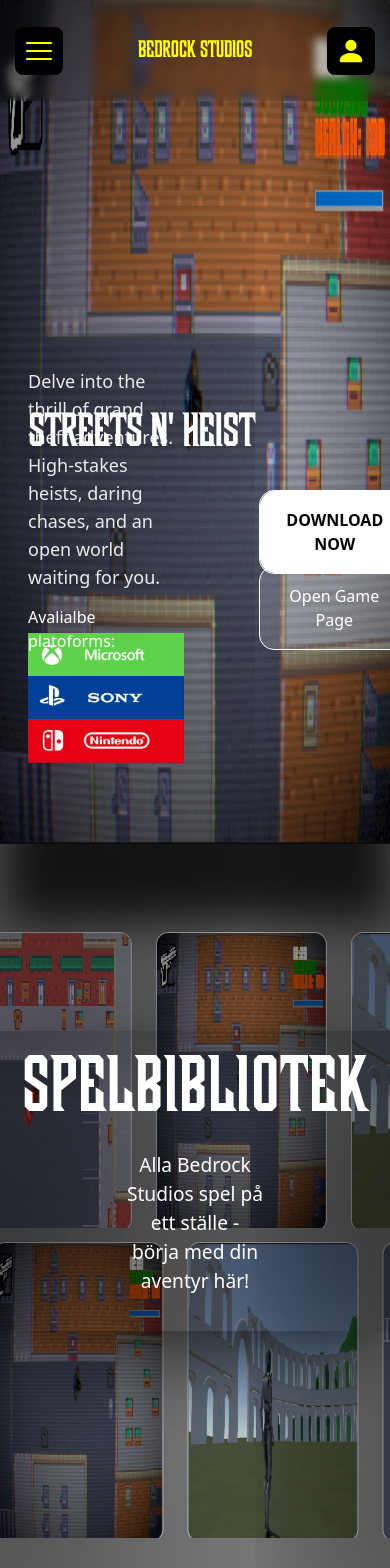
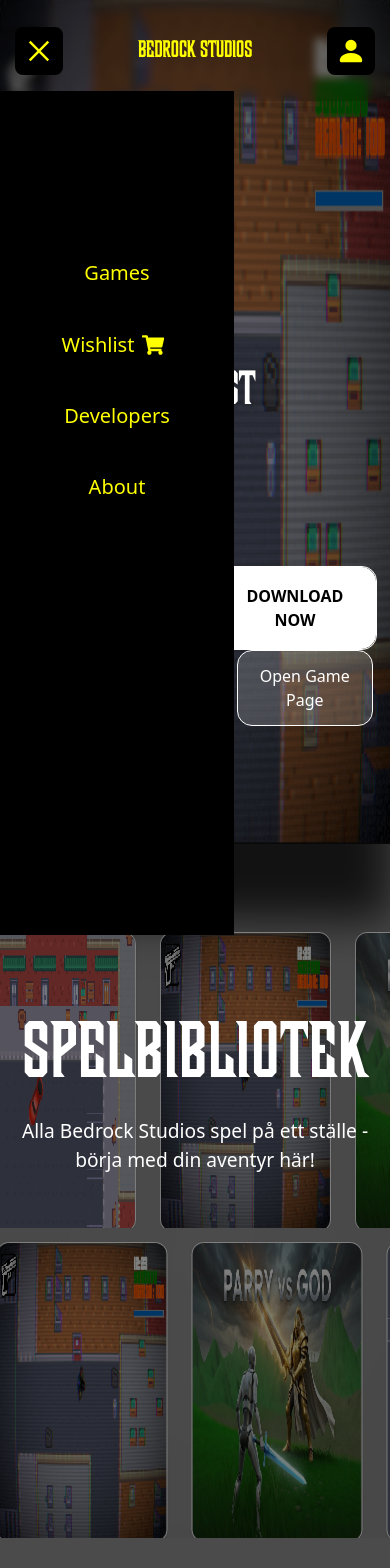
Before and after one commit to darkokitanoski-blip/Bedrock-Studios, a React (Vite) app in the folder Frontend/: page / in a window 390 px wide. Shown: the top 1568 px of the page. Built offline with nearby package versions, Linux system fonts and the light colour scheme.

Commit message:
resposnive design

```diff
--- a/Frontend/src/components/AutoCarousel.tsx
+++ b/Frontend/src/components/AutoCarousel.tsx
@@ -46,7 +46,7 @@
               <Card className="GameDisplayed relative">
 
                 <CardContent className="flex aspect-square items-center justify-center p-0 m-0">
-                  <img src="../public/MAYOgame.png" alt="" className="h-full" />
+                  <img src="../public/image_1.jpg" alt="" className="h-full" />
                 </CardContent>
               </Card>
             </div>
@@ -66,7 +66,7 @@
               <Card className="GameDisplayed relative">
 
                 <CardContent className="flex aspect-square items-center justify-center p-0 m-0">
-                  <img src="../public/MAYOgame.png" alt="" className="h-full" />
+                  <img src="../public/mayogame3.png" alt="" className="h-full" />
                 </CardContent>
               </Card>
             </div>
@@ -76,7 +76,7 @@
               <Card className="GameDisplayed relative">
 
                 <CardContent className="flex aspect-square items-center justify-center p-0 m-0">
-                  <img src="../public/newpic2.png" alt="" className="h-full" />
+                  <img src="../public/wasted.png" alt="" className="h-full" />
                 </CardContent>
               </Card>
             </div>
@@ -86,7 +86,7 @@
               <Card className="GameDisplayed relative">
 
                 <CardContent className="flex aspect-square items-center justify-center p-0 m-0">
-                  <img src="../public/MAYOgame.png" alt="" className="h-full" />
+                  <img src="../public/mayogaming2.png" alt="" className="h-full" />
                 </CardContent>
               </Card>
             </div>
@@ -96,7 +96,7 @@
               <Card className="GameDisplayed relative">
 
                 <CardContent className="flex aspect-square items-center justify-center p-0 m-0">
-                  <img src="../public/Skarmbild_2026-02-09_102204.png" alt="" className="h-full" />
+                  <img src="../public/Skarmbild_2026-02-09_102104.png" alt="" className="h-full" />
                 </CardContent>
               </Card>
             </div>
@@ -107,7 +107,7 @@
               <Card className="GameDisplayed relative">
 
                 <CardContent className="flex aspect-square items-center justify-center p-0 m-0">
-                  <img src="../public/Skarmbild_2026-02-09_102204.png" alt="" className="h-full" />
+                  <img src="../public/image_1.jpg" alt="" className="h-full" />
                 </CardContent>
               </Card>
             </div>
--- a/Frontend/src/components/CarouslGames.tsx
+++ b/Frontend/src/components/CarouslGames.tsx
@@ -15,7 +15,7 @@
       opts={{
         align: "start",
       }}
-      className="w-full max-w-48 sm:max-w-xs md:max-w-sm"
+      className="w-full max-w-48 sm:max-w-xs md:max-w-sm "
       plugins={[
         Autoplay({
           delay: 5000,
@@ -23,7 +23,7 @@
       ]}
     >
       <CarouselContent>
-      <CarouselItem className="basis-1/2 lg:basis-1/3" onClick={() => window.location.href = "/streetsnheist"}>
+      <CarouselItem className="basis-1/1 flex  justify-center md:block lg:basis-1/3" onClick={() => window.location.href = "/streetsnheist"}>
         <div className="p-2">
           <Card className="relative overflow-hidden rounded-2xl group">
 
@@ -36,10 +36,10 @@
             </CardContent>
 
             {/* Gradient overlay */}
-            <div className="absolute inset-x-0 bottom-0 h-[45%] bg-gradient-to-t from-black/80 via-black/40 to-transparent opacity-0 group-hover:opacity-100 transition-opacity duration-500" />
+            <div className="absolute inset-x-0 bottom-0 h-[45%] bg-gradient-to-t from-black/80 via-black/40 to-transparent opacity-[100%] md:opacity-0  group-hover:opacity-100 transition-opacity duration-500" />
 
             {/* Text */}
-            <div className="absolute inset-x-0 bottom-0 p-5 translate-y-4 opacity-0 group-hover:translate-y-0 group-hover:opacity-100 transition-all duration-500">
+            <div className="absolute inset-x-0 bottom-5 md:bottom-0 p-5 translate-y-4 group-hover:translate-y-0 group-hover:opacity-100 transition-all duration-500 md:opacity-0">
               <h2 className="text-2xl lg:text-3xl font-semibold tracking-tight text-white">
                 Streets n Heists
               </h2>
@@ -53,23 +53,23 @@
       </CarouselItem>
 
 
-<CarouselItem className="basis-1/2 lg:basis-1/3" onClick={() => window.location.href = "/parryvsgod"}>
+<CarouselItem className="basis-1/1 flex justify-center md:block lg:basis-1/3" onClick={() => window.location.href = "/parryvsgod"}>
   <div className="p-2">
     <Card className="relative overflow-hidden rounded-2xl group">
 
       <CardContent className="p-0 aspect-square">
         <img
-          src="/mayogame3.png"
+          src="/image_1.jpg"
           alt="Streets n Heists"
           className="h-full w-full object-cover transition-transform duration-700 group-hover:scale-105"
         />
       </CardContent>
 
       {/* Gradient overlay */}
-      <div className="absolute inset-x-0 bottom-0 h-[45%] bg-gradient-to-t from-black/80 via-black/40 to-transparent opacity-0 group-hover:opacity-100 transition-opacity duration-500" />
+      <div className="absolute inset-x-0 bottom-0 h-[45%] bg-gradient-to-t from-black/80 via-black/40 to-transparent opacity-[100%] md:opacity-0  group-hover:opacity-100 transition-opacity duration-500" />
 
       {/* Text */}
-      <div className="absolute inset-x-0 bottom-0 p-5 translate-y-4 opacity-0 group-hover:translate-y-0 group-hover:opacity-100 transition-all duration-500">
+      <div className="absolute inset-x-0 bottom-5 md:bottom-0 p-5 translate-y-4 group-hover:translate-y-0 group-hover:opacity-100 transition-all duration-500 md:opacity-0">
         <h2 className="text-2xl lg:text-3xl font-semibold tracking-tight text-white">
           Parry vs God
         </h2>
@@ -81,7 +81,7 @@
     </Card>
   </div>
 </CarouselItem>
-<CarouselItem className="basis-1/2 lg:basis-1/3" onClick={() => window.location.href = "/streetsnheist"}>
+<CarouselItem className="basis-1/1 flex  justify-center md:block lg:basis-1/3" onClick={() => window.location.href = "/streetsnheist"}>
         <div className="p-2">
           <Card className="relative overflow-hidden rounded-2xl group">
 
@@ -94,10 +94,10 @@
             </CardContent>
 
             {/* Gradient overlay */}
-            <div className="absolute inset-x-0 bottom-0 h-[45%] bg-gradient-to-t from-black/80 via-black/40 to-transparent opacity-0 group-hover:opacity-100 transition-opacity duration-500" />
+            <div className="absolute inset-x-0 bottom-0 h-[45%] bg-gradient-to-t from-black/80 via-black/40 to-transparent opacity-[100%] md:opacity-0  group-hover:opacity-100 transition-opacity duration-500" />
 
             {/* Text */}
-            <div className="absolute inset-x-0 bottom-0 p-5 translate-y-4 opacity-0 group-hover:translate-y-0 group-hover:opacity-100 transition-all duration-500">
+            <div className="absolute inset-x-0 bottom-5 md:bottom-0 p-5 translate-y-4 group-hover:translate-y-0 group-hover:opacity-100 transition-all duration-500 md:opacity-0">
               <h2 className="text-2xl lg:text-3xl font-semibold tracking-tight text-white">
                 Streets n Heists
               </h2>
@@ -109,28 +109,28 @@
           </Card>
         </div>
       </CarouselItem>
-      <CarouselItem className="basis-1/2 lg:basis-1/3" onClick={() => window.location.href = "/streetsnheist"}>
+      <CarouselItem className="basis-1/1 flex justify-center md:block lg:basis-1/3" onClick={() => window.location.href = "/parryvsgod"}>
   <div className="p-2">
     <Card className="relative overflow-hidden rounded-2xl group">
 
       <CardContent className="p-0 aspect-square">
         <img
-                src="/newpic.png"
+          src="/image_1.jpg"
           alt="Streets n Heists"
           className="h-full w-full object-cover transition-transform duration-700 group-hover:scale-105"
         />
       </CardContent>
 
       {/* Gradient overlay */}
-            <div className="absolute inset-x-0 bottom-0 h-[45%] bg-gradient-to-t from-black/80 via-black/40 to-transparent opacity-0 group-hover:opacity-100 transition-opacity duration-500" />
+      <div className="absolute inset-x-0 bottom-0 h-[45%] bg-gradient-to-t from-black/80 via-black/40 to-transparent opacity-[100%] md:opacity-0  group-hover:opacity-100 transition-opacity duration-500" />
 
       {/* Text */}
-            <div className="absolute inset-x-0 bottom-0 p-5 translate-y-4 opacity-0 group-hover:translate-y-0 group-hover:opacity-100 transition-all duration-500">
+      <div className="absolute inset-x-0 bottom-5 md:bottom-0 p-5 translate-y-4 group-hover:translate-y-0 group-hover:opacity-100 transition-all duration-500 md:opacity-0">
         <h2 className="text-2xl lg:text-3xl font-semibold tracking-tight text-white">
-                Streets n Heists
+          Parry vs God
         </h2>
         <p className="text-sm text-white/70 mt-1">
-                Action · Crime · Open World
+          Action · RPG · Open World
         </p>
       </div>
 
--- a/Frontend/src/components/Header.tsx
+++ b/Frontend/src/components/Header.tsx
@@ -45,7 +45,7 @@
     className="md:hidden p-2 rounded-md hover:bg-white/10 transition"
     aria-label="Toggle menu"
   >
-    {isOpen ? <AiOutlineClose size={22} /> : <RxHamburgerMenu size={22} />}
+    {isOpen ? <RxHamburgerMenu size={22} /> : < AiOutlineClose size={22} />}
   </button>
 
   <Link
@@ -57,7 +57,7 @@
     </h1>
   </Link>
 
-  <div className="hidden w-[50%]  absolute left-[50%] -translate-[50%] top-10 justify-center md:flex">
+  <div className="block w-[50%]  absolute left-[50%] -translate-[50%] top-10 justify-center md:flex">
     <NavigationSrcBar isOpen={isOpen} />
   </div>
 
--- a/Frontend/src/components/NavigationSrcBar.tsx
+++ b/Frontend/src/components/NavigationSrcBar.tsx
@@ -26,11 +26,42 @@
   }, []);
 
   const shouldShowMenu = windowWidth > 768 || isOpen;
+  console.log(shouldShowMenu)
 
   return (
 <div className='w-full cursor-pointe '>
       {shouldShowMenu ? (
         <nav className="hidden md:flex items-center gap-8 md:justify-center text-sm font-medium text-white/80">
+          {["Games", "Whishlist", "Developers", "About"].map((item) => (
+            <a
+              key={item}
+              href={item === "Whishlist" ? "/whishlist" : "#"}
+              onClick={(e) => {
+                if (item === "Games") {
+                  e.preventDefault();
+                  document.querySelector(".carouselDiv")?.scrollIntoView({
+                    behavior: "smooth",
+                    block: "start"
+                  });
+                } else if(item === "Developers" ||item === "About") {
+                  e.preventDefault();
+                  document.querySelector("footer")?.scrollIntoView({
+                    behavior: "smooth",
+                    block: "start"
+                  });
+                }
+              }}
+              id={item}
+              className="relative group transition-colors duration-300 hover:text-white"
+            > {item === "Whishlist" ? ( <span className="whishlisticon flex items-center gap-2">  Wishlist <FaShoppingCart /> </span>
+        ) : (
+          item
+        )}
+        <span className=" absolute left-0 -bottom-1 h-[2px] w-0 bg-white transition-all duration-300 group-hover:w-full"></span>
+            </a>
+        ))}
+  </nav>
+      ) : <nav className="navbar flex flex-col items-center gap-8 md:justify-center text-sm font-medium text-white/80">
       {["Games", "Whishlist", "Developers", "About"].map((item) => (
         <a
           key={item}
@@ -63,8 +94,7 @@
           <span className="absolute left-0 -bottom-1 h-[2px] w-0 bg-white transition-all duration-300 group-hover:w-full"></span>
         </a>
       ))}
-</nav>
-      ) : null}
+    </nav>}
     </div>
   );
 };
--- a/Frontend/src/index.css
+++ b/Frontend/src/index.css
@@ -123,6 +123,9 @@
   opacity: 1;
   height: 40%;
 }
+.animate-spin {
+  animation: var(--animate-spin) /* spin 1s linear infinite */;
+}
 
 #spinner {
   color: var(--color-accent);
@@ -131,6 +134,7 @@
   transition: 100ms;
   height: 50px;
   width: 50px;
+
 }
 section h1 {
   color: var(--color-accent);
@@ -202,9 +206,11 @@
   z-index: 10;
   width: 100%;
   box-shadow: 105px 0px 150px 190px rgba(0,0,0,1) inset;
-  /* -webkit-box-shadow: 165px 48px 216px 200px rgba(0,0,0,1) inset;
-  -moz-box-shadow: 165px 48px 216px 200px rgba(0,0,0,1) inset; */
 
+}
+
+.carouselDiv  div {
+  max-width: 1400px;
 }
 
 
@@ -296,8 +302,9 @@
 
   text-align: center;
   height: 5vh;
+  width: 100%;
+
 }
-
 
 .buttons .blob-btn {
   position: relative;
@@ -370,8 +377,9 @@
   inset: 0;
   overflow: hidden;
   border-radius: 15px;
-  background: #ffffff;
+  background: white;
   z-index: -1;
+
 }
 
 .buttons .blob-btn__blobs {
@@ -441,54 +449,110 @@
 }
 
 
-@media (max-width:640px) {
-  main {
-    height: 100vh
+@media (max-width:840px) {
+
+  header div  {
+    width: 100%;
+
   }
-  main img{
-    height: 100vh
+  .navbar {
+    top: 6vh;
+    background-color: black;
+    position: absolute;
+    width: 60%;
+    flex-direction: column;
+    align-items: center;
+    padding-top: 20vh;
+    height: 100vh;
   }
-  body {
-    overflow-x: hidden
+
+
+  .navbar a {
+    width: 80%;
+    text-align: center;
+    font-size: 20px;
+    padding-bottom: 10px;
+    display: flex;
+    justify-content: center;
   }
+
+
+
+  span {
+    text-align: center;
+    left: 50%;
+
+    left: 0%;
+  }
+
 
   main .InfoDiv {
     position: absolute;
     width: 100%;
-    z-index: 100;
     height: 100%;
-    z-index: 1;
-    transform: translate(0%, -100%);
-    box-shadow: 135px -34px 41px -4px rgba(0,0,0,0.35) inset;
-  -webkit-box-shadow: 235px -94px 501px 1px rgba(0,0,0,0.45) inset;
-  -moz-box-shadow: 135px -34px 41px -4px rgba(0,0,0,0.35) inset;
-  }
-  main video {
-    height: 100vh;
-    z-index: 999;
-    display: none;
+    transform: translate(0px, -100%);
+    box-shadow: 135px -34px 41px -4px rgba(0,0,0,0.0) inset;
+  -webkit-box-shadow: 0px 0px 1px 9000px rgba(0,0,0,0.5) inset;
+  -moz-box-shadow: 135px -34px 41px -4px rgba(0,0,0,0.1) inset;
   }
   .automaticCarouselDiv {
   position: relative;
-    margin-bottom: 20vh;
+  margin-bottom: 0vh;
   padding-top: 10vh;
-
-  }
-  .buttonsOpenGame {
-    width: 150px;
-
+  background-color: red;
 }
 
 .automaticCarouselDiv .opacityShadowDiv {
   position: absolute;
   top: 0;
-    height: 135%;
+  height: 110%;
   z-index: 10;
   width: 100%;
-    box-shadow: 5px 0px 900px 90px rgba(0,0,0,0.71) inset;
-    /* -webkit-box-shadow: 165px 48px 216px 200px rgba(0,0,0,1) inset;
-    -moz-box-shadow: 165px 48px 216px 200px rgba(0,0,0,1) inset; */
+  box-shadow: 105px 0px 150px 190px rgba(0,0,0,0) inset;
 
+}
+
+  main .InfoDiv h1 {
+    bottom: 50%;
+  }
+
+  main .InfoDiv button {
+
+    padding: 13px;
+    width: 120%;
+    right: 15%;
+  }
+
+  main .InfoDiv p{
+    bottom: 28%;
+  }
+
+  main .InfoDiv img {
+    width: 60%;
+  }
+
+  body {
+    overflow-x: hidden;
+  }
+  video{
+    display: none;
+  }
+
+  .opacityShadowDiv {
+      position: absolute;
+      top: 0;
+      height: 110%;
+      z-index: 10;
+      width: 100%;
+
+      box-shadow: 5px 0px 900px 90px rgba(0,0,0,0.3) inset;
+      background-color: rgba(0, 0, 0, 0.5);
+    }
+  .automaticCarouselDiv {
+    position: relative;
+
+    box-shadow: 5px 0px 900px 0px rgba(0,0,0,0.1) inset;
+    background-color: rgba(0, 0, 0, 0.0);
   }
   .ShadowDivText {
     top: 0;
@@ -500,9 +564,12 @@
     text-align: center;
     top: 20%;
     height: 100%;
-    background-color: rgba(0, 0, 0, 0.3);
+    box-shadow: 400px 42px 41px -4px rgba(0,0,0,0.0);
+    -webkit-box-shadow: 000px 22px 101px -4px rgba(0,0,0,0.0);
+    -moz-box-shadow: 00px 42px 41px -4px rgba(0,0,0,0.0);
     width: 100%;
   }
+
 }
 
 .GamePage svg:hover {
--- a/Frontend/src/pages/GamePage.tsx
+++ b/Frontend/src/pages/GamePage.tsx
@@ -37,11 +37,11 @@
     genre: "Hardcore Boss Rush",
     description: "Reflexes are your only weapon. Defeat pantheons of ancient deities using nothing but perfectly timed parries. One mistake means death.",
     downloadLink: "/downloads/pvg_setup.exe",
-    image: "MAYOgame.png",
+    image: "image_1.jpg",
     wishlistproperties: {
         id: 2,
         title: "Parry vs God",
-        image: "/MAYOgame.png",
+        image: "/image_1.jpg.png",
         price: "$59.99",
         description: "Fight a boss in a 3d game"
       }
--- a/Frontend/src/pages/LoginPage.tsx
+++ b/Frontend/src/pages/LoginPage.tsx
@@ -1,4 +1,4 @@
-// import React from 'react'
+
 import { useState } from 'react';
 // import Header from '../components/Header';
 import { Link } from 'react-router-dom';
--- a/Frontend/src/pages/StartingPage.tsx
+++ b/Frontend/src/pages/StartingPage.tsx
@@ -66,7 +66,7 @@
           currentTurn = 0;
         } else {
           video.src = "/mayagame.mp4";
-          image.src = "/MAYOgame.png";
+          image.src = "/image_1.jpg";
           title.innerHTML = "Parry Vs God";
           logoNintendo.style.opacity = "0";
           setCurrentGame('parry');
@@ -104,26 +104,26 @@
     <>
       <Header></Header>
 
-      <main className=' lg:flex lg:items-center lg:flex-col relative '>
-        <img ref={imageRef} className='w-full' src="../public/newpic2.png" alt="" />
-        <video ref={videoRef} src="../public/compressed.mp4" loop autoPlay muted></video>
-        <div className="InfoDiv p-7  ">
-          <h1 ref={titleGameRef} className="text-5xl md:text-6xl lg:text-8xl font-bold tracking-tight bottom-[45%] sm:bottom-[35%] absolute drop-shadow-lg leading-tight">
+      <main className=' sm:h-[100vh] sm:flex sm:items-center sm:flex-col relative '>
+        <img ref={imageRef} className='w-full h-[100vh] md:h-max' src="../public/newpic2.png" alt="" />
+        <video ref={videoRef} className='sm:hidden md:block' src="../public/compressed.mp4" loop autoPlay muted></video>
+        <div className="InfoDiv p-7 transition-all ">
+          <h1 ref={titleGameRef} className="text-5xl md:text-6xl lg:text-8xl font-bold tracking-tight md:bottom-[35%] bottom-[45%] absolute drop-shadow-lg leading-tight">
             Streets n' Heist
           </h1>
           <p ref={pGameRef} className="mt-4 text-lg md:text-xl lg:text-xl text-wrap w-[40%] text-white/90 bottom-[30%] absolute drop-shadow-md">
             Delve into the thrill of grand theft adventures. High-stakes heists, daring chases, and an open world waiting for you.
           </p>
 
-          <div className='platforms h-[5vh] bottom-[20%] absolute flex sm:flex-row flex-col w-[40%] sm:w-[13%]'>
-            <p className='absolute -translate-y-7'>Avalialbe platoforms:</p>
+          <div className='platforms h-[5vh] md:bottom-[20%] bottom-[10%] absolute flex sm:flex-row flex-col w-[40%] sm:w-[13%]'>
+            <p className='absolute md:-translate-y-7 -translate-y-15 '>Avalialbe platoforms:</p>
               <img src="../public/xbox.png" alt="" />
               <img src="../public/ps.png" alt="" />
               <img ref={logoRef} src="../public/nintendo.png" alt="" />
-              <img ref={logoRef} className='hidden sm:block' id='pcPic' src="../public/pc.png" alt="" />
+              <img ref={logoRef} className='hidden md:block ' id='pcPic' src="../public/pc.png" alt="" />
           </div>
 
-          <div className='platforms h-[5vh] right-20 bottom-[37%] absolute flex  w-[13%]'>
+          <div className='platforms h-[5vh] right-5 md:right-20 md:bottom-[37%] bottom-[28%] absolute flex w-[35%]  md:w-[13%]'>
             <div className="buttons">
                 <button className="blob-btn">
 
@@ -149,7 +149,7 @@
               </svg>
             </div>
           </div>
-          <div className='platforms h-[5vh] right-20 bottom-[28%] absolute w-[13%]'>
+          <div className='platforms h-[5vh] right-10 md:right-20 md:bottom-[28%] bottom-[18%] w-[29%] absolute md:w-[13%]'>
             <div className="buttonsOpenGame" onClick={openGamePage}>
                 <button className="OpenGameBtn blob-btn">
 
@@ -176,10 +176,10 @@
 
           <AutoCarousel></AutoCarousel>
         </div>
-        <span className='opacityShadowDiv absolute'>
+        <span className='opacityShadowDiv absolute md:block'>
           <div className='ShadowDivText'>
             <h1>Spelbibliotek</h1>
-            <p className='text-wrap max-w-[35%]'>Alla Bedrock Studios spel på ett ställe - börja med din aventyr här!</p>
+            <p className='text-wrap text-center md:text-left md:max-w-[35%]'>Alla Bedrock Studios spel på ett ställe - börja med din aventyr här!</p>
           </div>
         </span>
       </div>
```
Also changed, not shown: Frontend/public/image_1.jpg (added), Frontend/public/wasted.png (added). Lines whose indentation alone changed are shown as unchanged.
